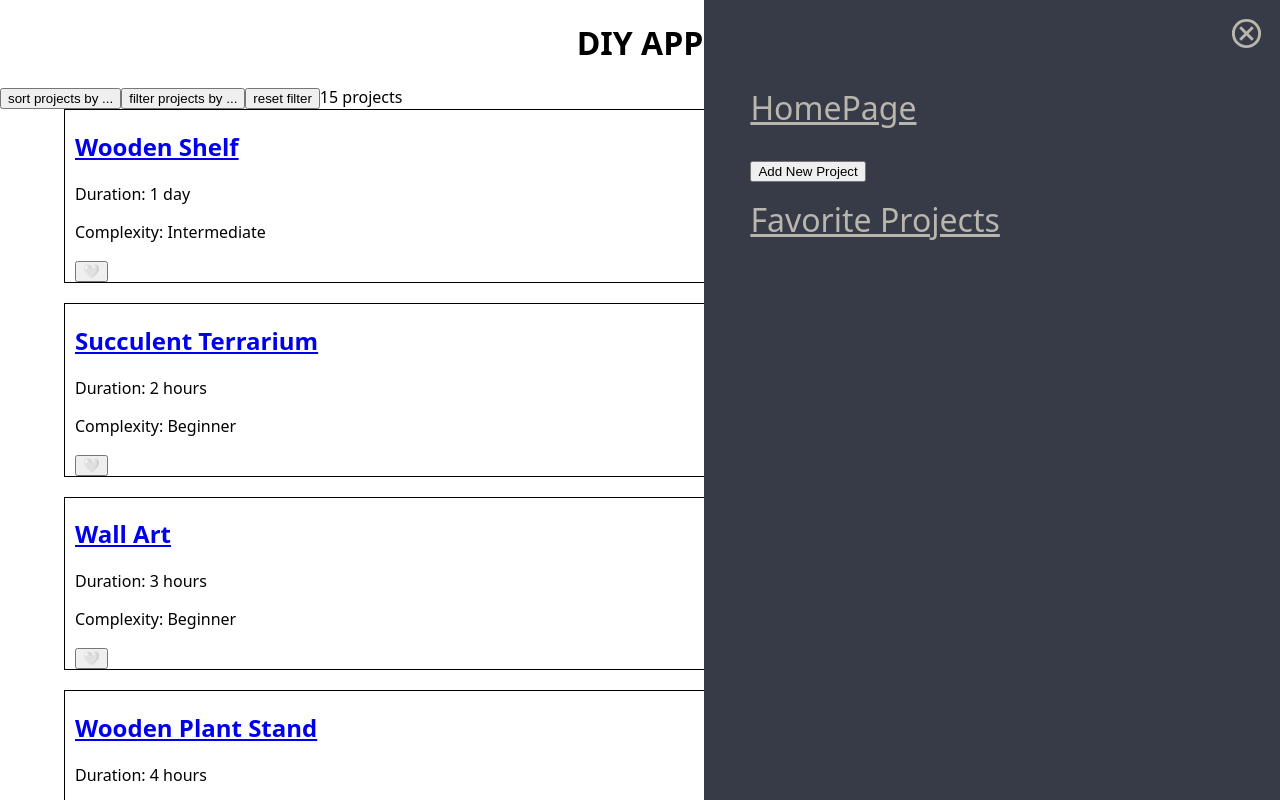
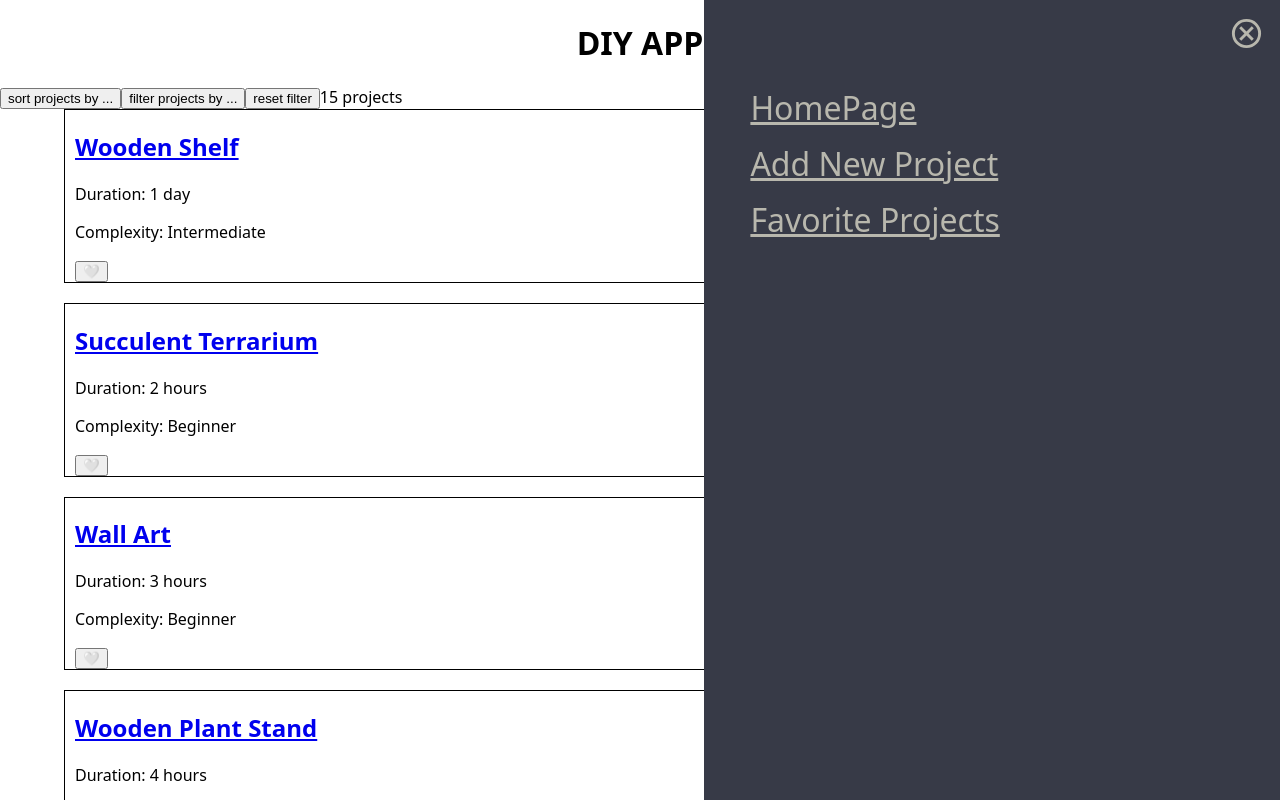
Before and after one commit to jana-scheidemann/DIY-App, a Next.js app: page / in a window 1280 px wide. Both pictures are taken after a click on the element 1246 px from the left and 36 px from the top of the page. Shown: the top 800 px of the page. Built offline with nearby package versions, Linux system fonts and the light colour scheme.

Commit message:
Refactor ModalAdd button code to match navigation menu structure

```diff
--- a/components/Navigation.js
+++ b/components/Navigation.js
@@ -5,7 +5,7 @@ import styled from "styled-components";
 import { useState } from "react";
 import ModalAdd from "./ModalAdd";
 
-export default function Navigation() {
+export default function Navigation({ onAddProject }) {
   const [isNavigationOpen, setIsNavigationOpen] = useState(false);
   const [modalAdd, setModalAdd] = useState(false);
 
@@ -15,6 +15,7 @@ export default function Navigation() {
 
   function toggleAddModal() {
     setModalAdd(!modalAdd);
+    setIsNavigationOpen(!isNavigationOpen);
   }
 
   return (
@@ -33,10 +34,8 @@ export default function Navigation() {
           <StyledNavigationLink href="/" onClick={toggleNavigation}>
             HomePage
           </StyledNavigationLink>
-          <StyledNavigationLink href="" onClick={toggleNavigation}>
-            <button type="button" onClick={toggleAddModal}>
+          <StyledNavigationLink href="" onClick={toggleAddModal}>
             Add New Project
-            </button>
             {modalAdd && (
               <ModalAdd
                 onAddProject={onAddProject}
```
Lines whose indentation alone changed are shown as unchanged.
